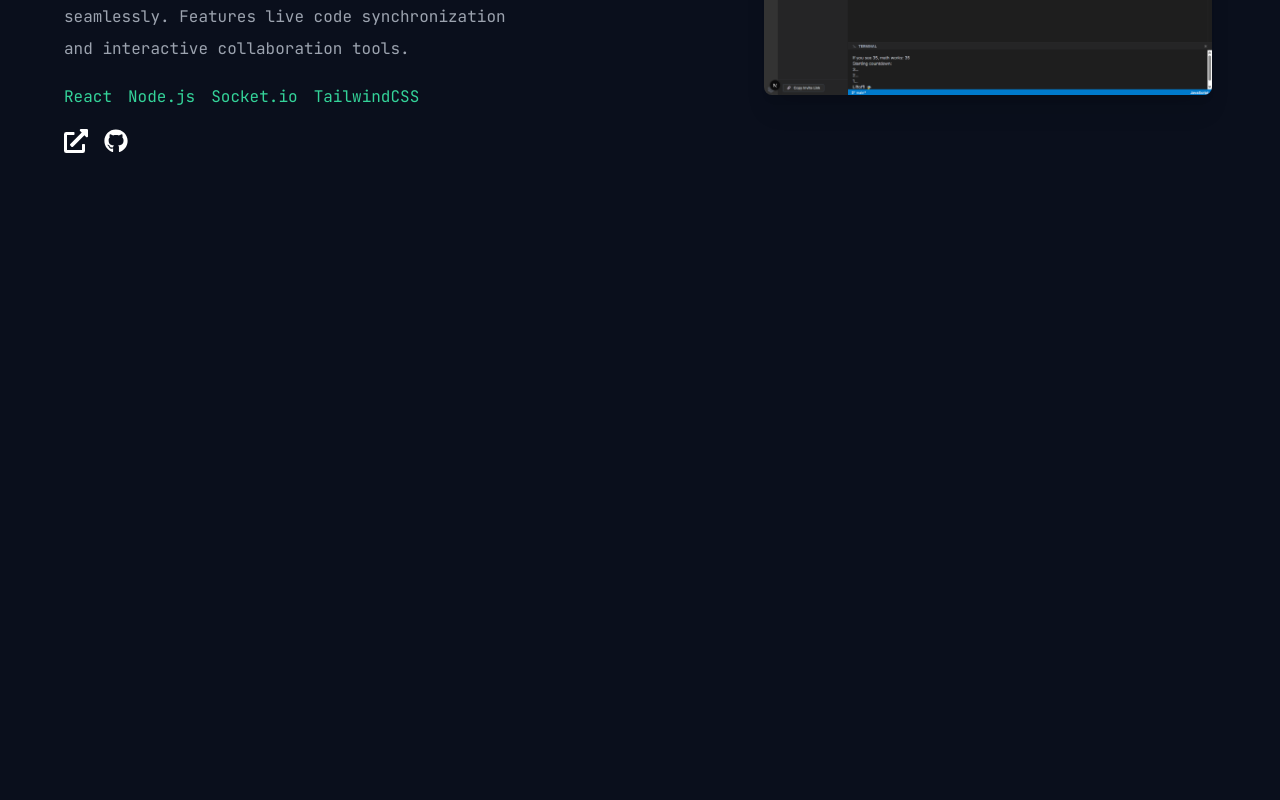
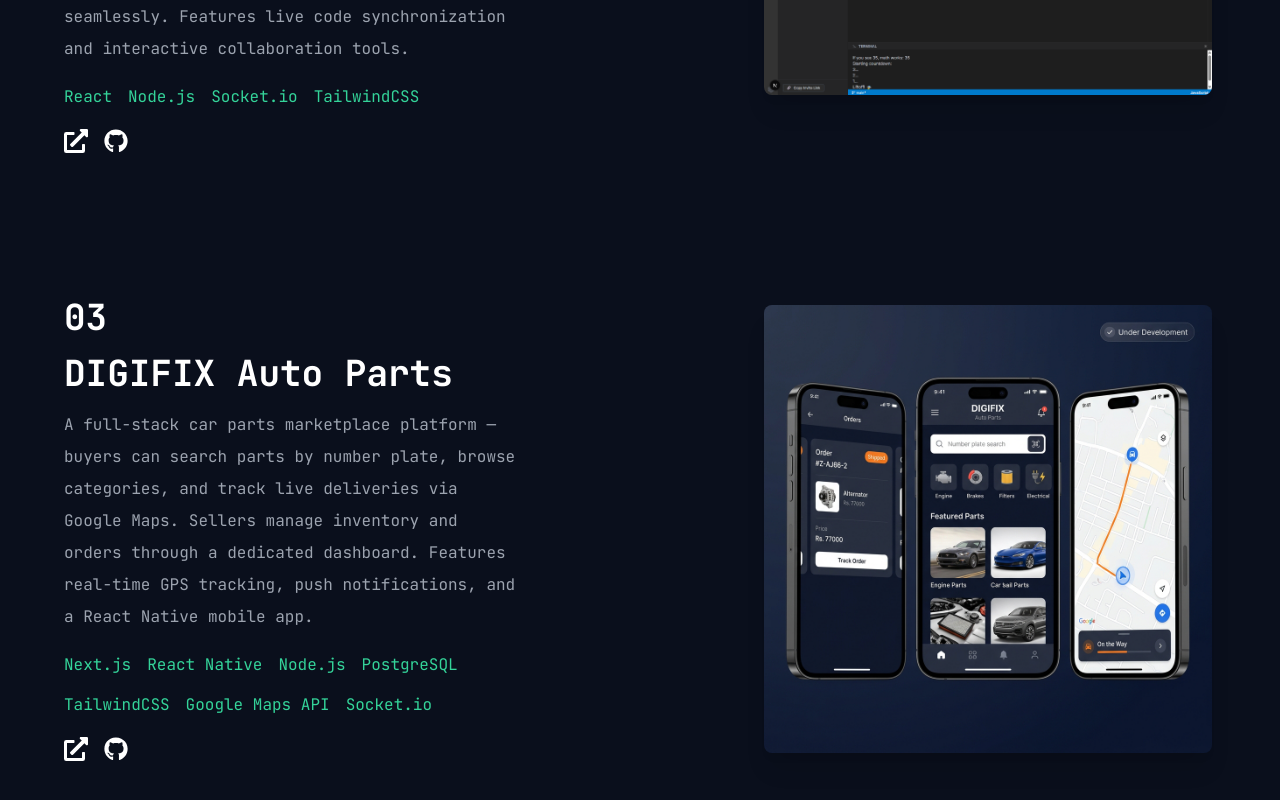
Before and after one commit to mfmshazan/Portfolio, a Next.js app: page /works in a window 1280 px wide. Shown: the part 784-1584 px from the top of the page. Before the commit the page ends 1001 px from the top, so only its background shows below. Built offline with nearby package versions, Linux system fonts and the light colour scheme.

Commit message:
feat: implement homepage with hero section and EmailJS contact form integration

```diff
--- a/app/page.jsx
+++ b/app/page.jsx
@@ -510,7 +510,22 @@
                       </motion.span>
                     ))}
                   </div>
+                  {/* Status Badges */}
+                  <div className="flex flex-wrap gap-2 justify-center md:justify-start">
+                    {project.isUnderDevelopment && (
+                      <span className="flex items-center gap-1 px-3 py-1 rounded-full bg-amber-500/15 text-amber-400 text-xs font-semibold border border-amber-500/30">
+                        <span className="w-1.5 h-1.5 rounded-full bg-amber-400 animate-pulse inline-block"></span>
+                        Under Development
+                      </span>
+                    )}
+                    {project.isPrivate && (
+                      <span className="flex items-center gap-1 px-3 py-1 rounded-full bg-slate-500/15 text-slate-400 text-xs font-semibold border border-slate-500/30">
+                        🔒 Private Repo
+                      </span>
+                    )}
+                  </div>
                   <div className="flex gap-4 mt-4 justify-center md:justify-start">
+                    {project.live ? (
                       <motion.a
                         href={project.live}
                         target="_blank"
@@ -521,6 +536,12 @@
                       >
                         <FaExternalLinkAlt />
                       </motion.a>
+                    ) : (
+                      <span title="Not published yet" className="text-2xl text-white/20 p-3 rounded-full border border-white/10 cursor-not-allowed">
+                        <FaExternalLinkAlt />
+                      </span>
+                    )}
+                    {project.github ? (
                       <motion.a
                         href={project.github}
                         target="_blank"
@@ -531,6 +552,11 @@
                       >
                         <FaGithub />
                       </motion.a>
+                    ) : (
+                      <span title="Private repository" className="text-2xl text-white/20 p-3 rounded-full border border-white/10 cursor-not-allowed">
+                        <FaGithub />
+                      </span>
+                    )}
                   </div>
                 </motion.div>
 
--- a/constants/data.js
+++ b/constants/data.js
@@ -22,7 +22,7 @@
   {
     year: "2026 - Present",
     title: "Software Engineer",
-    place: "Remote",
+    place: "WIWIS.AI",
     description: "Contributed to real-world project with Next.js and WebSocket.",
   },
 ]
@@ -43,7 +43,7 @@
     number: "01",
     description:
       "An online plant marketplace where customers can browse and purchase a variety of plants. Features a modern, user-friendly interface with product listings and e-commerce functionality.",
-    tech: ["Next.js", "React", "TailwindCSS"],
+    tech: ["Next.js", "React", "Node.js", "TailwindCSS"],
     image: "/images/buyplants.png",
     github: "#",
     live: "https://www.buyplants.lk/",
@@ -58,6 +58,18 @@
     github: "https://github.com/mfmshazan/code-collab",
     live: "https://live-codes.vercel.app/",
   },
+  {
+    title: "DIGIFIX Auto Parts",
+    number: "03",
+    description:
+      "A full-stack car parts marketplace platform — buyers can search parts by number plate, browse categories, and track live deliveries via Google Maps. Sellers manage inventory and orders through a dedicated dashboard. Features real-time GPS tracking, push notifications, and a React Native mobile app.",
+    tech: ["Next.js", "React Native", "Node.js", "PostgreSQL", "TailwindCSS", "Google Maps API", "Socket.io"],
+    image: "/images/digifix-autoparts.png",
+    github: null,
+    live: null,
+    isPrivate: true,
+    isUnderDevelopment: true,
+  },
 ]
 
 export const services = [
@@ -70,9 +82,9 @@
   },
   {
     number: "02",
-    title: "UI/UX Design",
+    title: "AI Integration",
     Description:
-      "Creating user-friendly interfaces and engaging user experiences with a focus on usability and aesthetics.",
+      "Integrating AI-powered features into applications — from chatbots and recommendation engines to intelligent automation using modern AI APIs and models.",
     href: "",
   },
   {
@@ -84,9 +96,9 @@
   },
   {
     number: "04",
-    title: "Figma to Code",
+    title: "Mobile App Development",
     Description:
-      "Converting Figma designs into clean, efficient, and responsive code for seamless web",
+      "Building cross-platform mobile applications using React Native — delivering smooth, native-like experiences for both iOS and Android.",
     href: "",
   },
 ]
```
Also changed, not shown: public/images/digifix-autoparts.png (added). Lines whose indentation alone changed are shown as unchanged.
